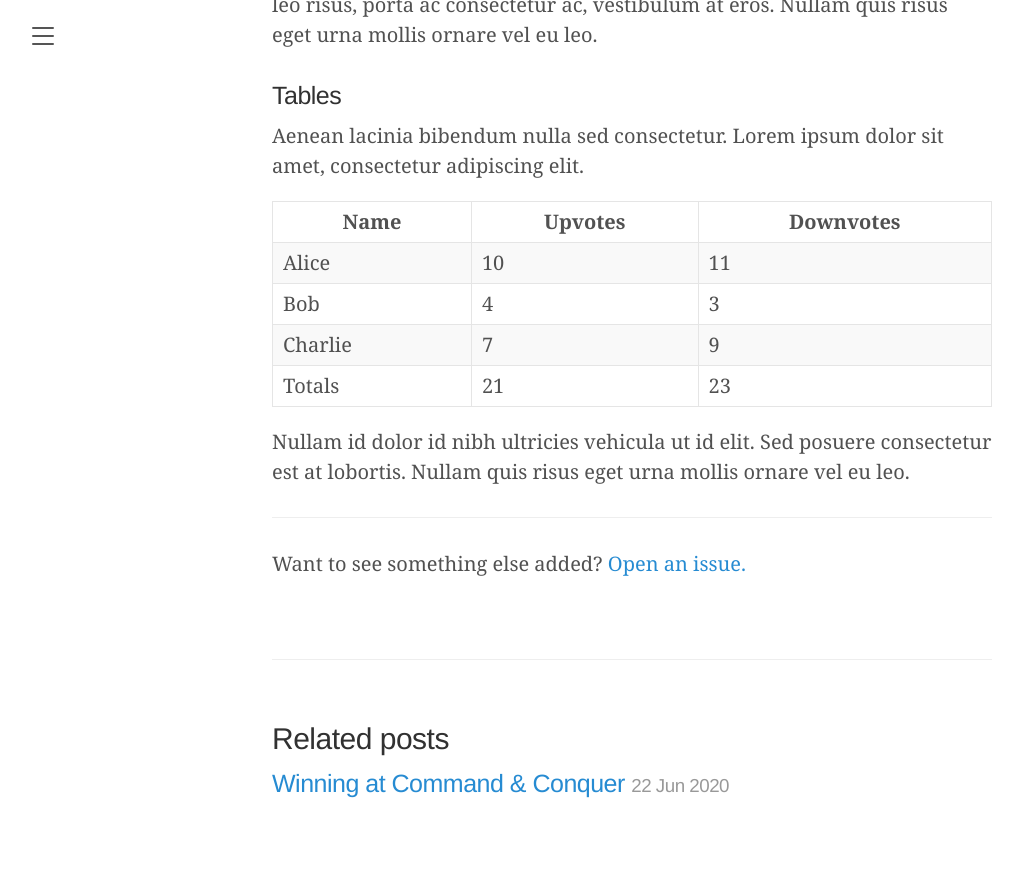
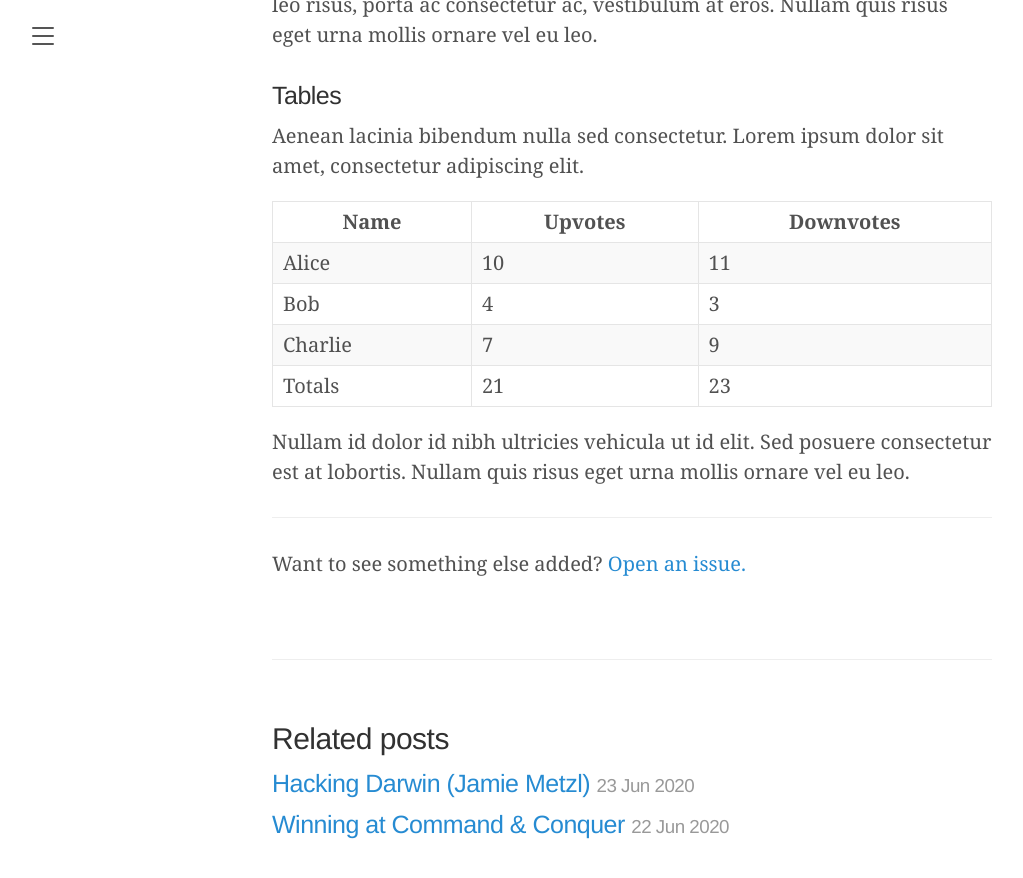
Before and after one commit to zytric/raj, a Jekyll site: the page built from _posts/2020-04-02-example-content.md, in a window 1280 px wide and 900 px high, scrolled down 2822 px. Shown: the top 878 px of the window, without its empty margins (8-1031 px from the left). Built offline with Jekyll 4.4.1, drawn with Linux system fonts in a browser that asks for light colours; some web fonts are replaced; part of the change alters nothing that is shown.

Commit message:
Update and rename book-hacking-darwin.md to 2020-06-23-hacking-darwin.md

```diff
--- a/_posts/book-hacking-darwin.md
+++ b/_posts/2020-06-23-hacking-darwin.md
@@ -2,7 +2,6 @@
 layout: post
 title: Hacking Darwin (Jamie Metzl)
 category: Reading
-date: 2020-06-23
 rating: ⭐⭐⭐
 language: 🇺🇸
 tags:
```
